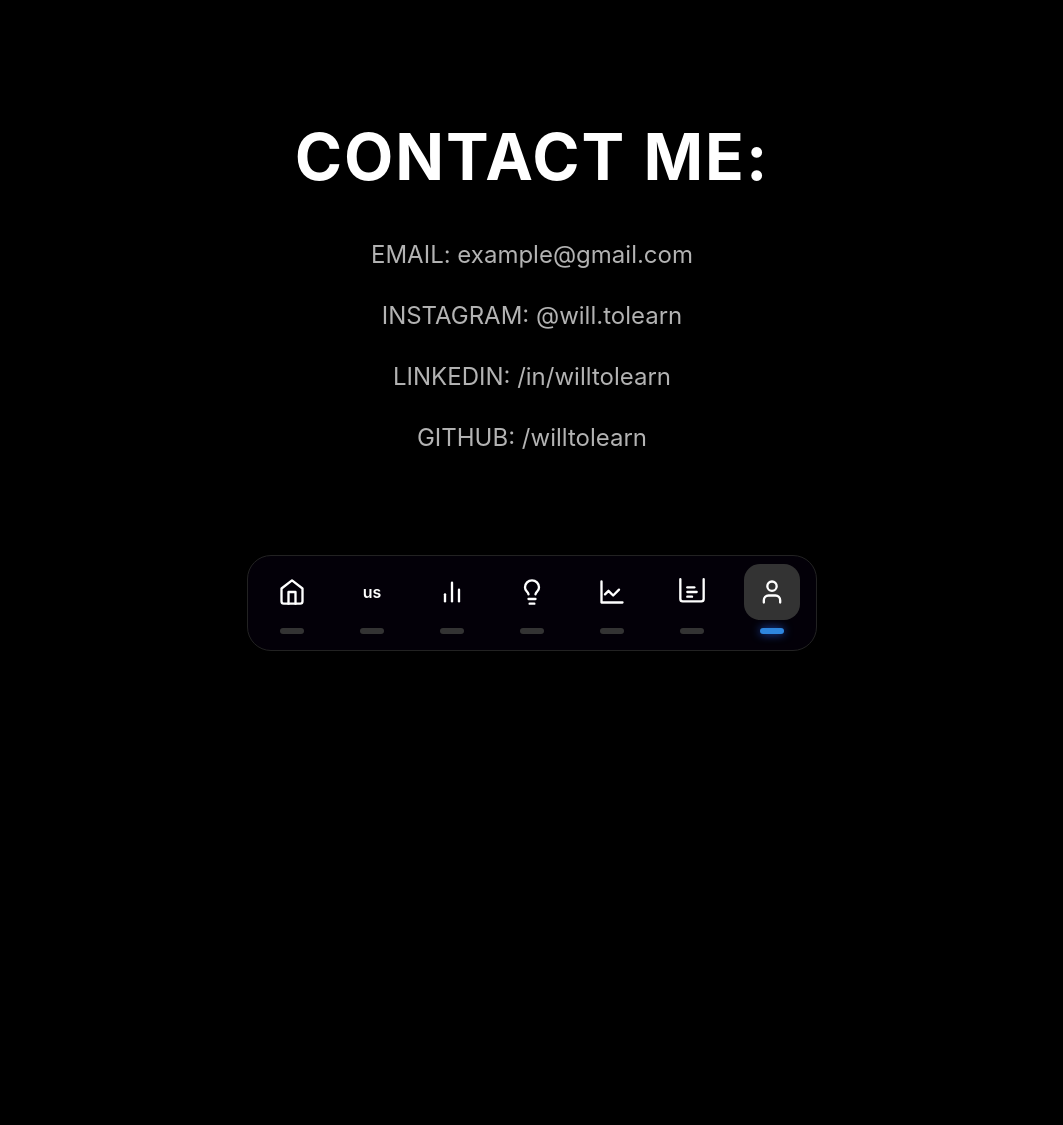
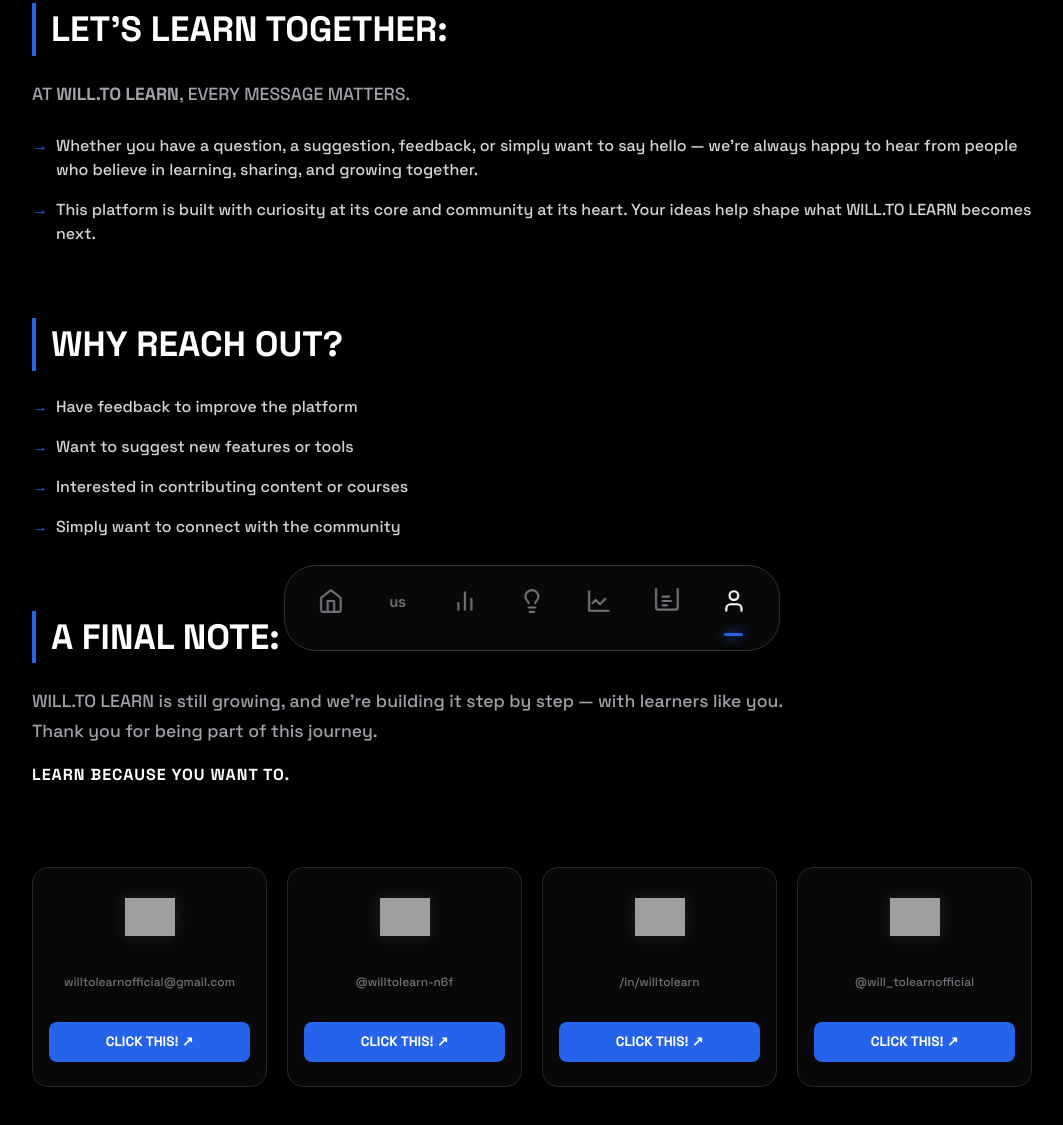
Before and after one commit to willtolearnofficial/WILL.TOLEARN, a plain HTML site: page contact.html in a window 1280 px wide. Shown: the part 117-1242 px from the top of the page, without its empty margins (108-1171 px from the left). Before the commit the page ends 800 px from the top, so only its background shows below. Drawn offline with nearby package versions, Linux system fonts and the light colour scheme; grey boxes are pictures that could not be loaded; a web font is replaced by a local one.

Commit message:
Update contact.html

```diff
--- a/contact.html
+++ b/contact.html
@@ -7,12 +7,13 @@
     <script src="https://cdn.tailwindcss.com"></script>
     <link rel="preconnect" href="https://fonts.googleapis.com">
     <link rel="preconnect" href="https://fonts.gstatic.com" crossorigin>
-    <link href="https://fonts.googleapis.com/css2?family=Space+Grotesk:wght@300;500;700&family=Tilt+Prism&display=swap" rel="stylesheet">
+    <link href="https://fonts.googleapis.com/css2?family=Space+Grotesk:wght@300;500;700&family=Tilt+Prism&family=Snippet&family=Inter:wght@400;600&display=swap" rel="stylesheet">
 
     <style>
         :root {
             --font-main: 'Space Grotesk', sans-serif;
             --font-accent: 'Tilt Prism', cursive;
+            --font-snippet: 'Snippet', sans-serif;
         }
 
         body {
@@ -24,9 +25,9 @@
             display: flex;
             flex-direction: column;
             align-items: center;
-            justify-content: center;
-            overflow: hidden;
-            padding: 20px;
+            overflow-x: hidden;
+            /* Extra bottom padding to ensure content clears the dock */
+            padding: 120px 24px 160px;
         }
 
         /* --- Header Logo Section --- */
@@ -39,6 +40,7 @@
             font-size: 2.5rem;
             font-weight: 700;
             letter-spacing: -1px;
+            z-index: 50;
         }
 
         .logo-w-ll { font-family: var(--font-main); }
@@ -49,48 +51,119 @@
             font-size: 1.1em;
         }
         .logo-tolearn {
-            font-family: var(--font-main);
+            font-family: var(--font-snippet);
             font-weight: 300;
             text-transform: uppercase;
             margin-left: 4px;
         }
 
-        /* --- Contact Content --- */
-        .contact-container {
-            text-align: center;
-            z-index: 10;
+        /* --- Main Content Layout --- */
+        .contact-wrapper {
+            max-width: 1000px;
+            width: 100%;
+            display: flex;
+            flex-direction: column;
+            gap: 3rem;
         }
 
-        .contact-title {
-            font-size: 4rem;
+        .section-title {
+            font-size: clamp(1.5rem, 5vw, 2.2rem);
             font-weight: 700;
-            margin-bottom: 2rem;
+            margin-bottom: 1.5rem;
             text-transform: uppercase;
-            letter-spacing: 2px;
+            border-left: 4px solid #2563eb;
+            padding-left: 15px;
         }
 
-        .contact-links {
+        .content-text {
+            color: #a1a1aa;
+            font-size: 1.1rem;
+            line-height: 1.7;
+            max-width: 800px;
+        }
+
+        .custom-list {
+            list-style: none;
+            padding: 0;
+            margin: 1.5rem 0;
+        }
+
+        .custom-list li {
+            position: relative;
+            padding-left: 1.5rem;
+            margin-bottom: 1rem;
+            color: #d4d4d8;
+        }
+
+        .custom-list li::before {
+            content: "→";
+            position: absolute;
+            left: 0;
+            color: #2563eb;
+            font-weight: bold;
+        }
+
+        /* --- Social Cards Responsive Grid --- */
+        .social-grid {
+            display: grid;
+            grid-template-columns: repeat(4, 1fr);
+            gap: 1.25rem;
+            margin-top: 2rem;
+        }
+
+        .social-card {
+            border: 1px solid #27272a;
+            border-radius: 16px;
+            padding: 24px 16px;
+            text-align: center;
+            background: rgba(255, 255, 255, 0.03);
+            transition: all 0.4s cubic-bezier(0.175, 0.885, 0.32, 1.275);
             display: flex;
             flex-direction: column;
-            gap: 1.5rem;
             align-items: center;
+            justify-content: space-between;
+            min-height: 220px;
         }
 
-        .contact-item {
-            font-size: 1.5rem;
-            text-decoration: none;
-            color: rgba(255, 255, 255, 0.7);
-            transition: color 0.3s ease, transform 0.3s ease;
-            border-bottom: 1px solid transparent;
+        .social-card:hover {
+            border-color: #3b82f6;
+            background: rgba(37, 99, 235, 0.05);
+            transform: translateY(-8px);
+            box-shadow: 0 10px 30px -10px rgba(37, 99, 235, 0.3);
         }
 
-        .contact-item:hover {
-            color: #fff;
-            transform: scale(1.05);
-            border-bottom: 1px solid #fff;
+        .social-icon {
+            width: 50px;
+            height: 50px;
+            object-fit: contain;
+            filter: drop-shadow(0 0 8px rgba(255,255,255,0.1));
         }
 
-        /* --- Dock Component Styles --- */
+        .social-handle {
+            font-size: 0.75rem;
+            color: #71717a;
+            word-break: break-all;
+            margin: 10px 0;
+        }
+
+        .click-btn {
+            background: #2563eb;
+            color: #fff;
+            width: 100%;
+            padding: 10px;
+            border-radius: 8px;
+            text-decoration: none;
+            font-weight: 600;
+            font-size: 0.85rem;
+            display: inline-block;
+            transition: background 0.3s;
+        }
+
+        .click-btn:hover {
+            background: #1d4ed8;
+        }
+
+        /* --- Dock UI --- */
         .dock-panel {
             position: fixed;
             bottom: 2rem;
@@ -99,243 +172,68 @@
             display: flex;
             align-items: flex-end;
             width: fit-content;
-            gap: 1.2rem;
-            border-radius: 1.5rem;
-            background-color: rgba(10, 10, 10, 0.4);
-            -webkit-backdrop-filter: blur(15px);
-            backdrop-filter: blur(15px);
+            gap: 1rem;
+            border-radius: 2rem;
+            background-color: rgba(10, 10, 10, 0.8);
+            backdrop-filter: blur(20px);
+            -webkit-backdrop-filter: blur(20px);
             border: 1px solid #333;
-            padding: 0.6rem 1.2rem 1rem;
+            padding: 10px 20px 14px;
             z-index: 100;
         }
 
         .dock-item {
-            position: relative;
             display: flex;
             flex-direction: column;
             align-items: center;
-            justify-content: flex-end;
             cursor: pointer;
-            transition: transform 0.2s ease;
+            transition: 0.2s;
         }
 
-        .dock-item:hover { transform: translateY(-5px); }
+        .dock-item:hover { transform: translateY(-4px); }
 
         .dock-icon-wrapper {
+            width: 3.2rem;
+            height: 3.2rem;
             display: flex;
             align-items: center;
             justify-content: center;
-            width: 3.2rem;
-            height: 3.2rem;
-            border-radius: 12px;
-            transition: 0.3s;
+            color: #71717a;
         }
 
-        .dock-item-white {
-            background-color: #fff;
-            color: #000;
-        }
-
-        .dock-label {
-            position: absolute;
-            top: -35px;
-            background: rgba(255, 255, 255, 0.1);
-            padding: 4px 10px;
-            border-radius: 6px;
-            font-size: 0.75rem;
-            opacity: 0;
-            transition: opacity 0.3s;
-            white-space: nowrap;
-            pointer-events: none;
-        }
-
-        .dock-item:hover .dock-label { opacity: 1; }
+        .dock-item.active .dock-icon-wrapper { color: #fff; }
 
         .dock-indicator {
-            width: 1.4rem;
-            height: 4px;
-            background-color: #333;
+            width: 1.2rem;
+            height: 3px;
+            background: transparent;
             border-radius: 10px;
-            margin-top: 0.6rem;
-            transition: 0.3s;
+            margin-top: 6px;
         }
 
         .dock-indicator.active {
-            background-color: #2563eb;
-            box-shadow: 0 0 10px rgba(37, 99, 235, 0.8);
+            background: #2563eb;
+            box-shadow: 0 0 12px #2563eb;
         }
 
-        /* --- Mobile Responsiveness --- */
-        @media (max-width: 768px) {
-            .logo-header { font-size: 1.8rem; top: 20px; left: 20px; }
-            .contact-title { font-size: 2.5rem; }
-            .contact-item { font-size: 1.2rem; }
-            .dock-panel { width: 95%; justify-content: space-around; gap: 0; }
-            .dock-icon-wrapper { width: 2.6rem; height: 2.6rem; }
-        }
-/* Base styles for the body */
-        body {
-            font-family: 'Inter', sans-serif;
-            background-color: #000;
-            display: flex;
-            justify-content: center;
-            align-items: center;
-            min-height: 100vh;
-            margin: 0;
-            overflow: hidden;
-            position: relative;
+        /* --- Responsive Queries --- */
+        @media (max-width: 900px) {
+            .social-grid { grid-template-columns: repeat(2, 1fr); }
         }
 
-        /* The main dock container */
-        .dock-panel {
-            /* Changed from 'absolute' to 'fixed' to keep it in the viewport */
-            position: fixed;
-            bottom: 2rem;
-            left: 50%;
-            transform: translateX(-50%);
-            display: flex;
-            align-items: flex-end;
-            width: fit-content;
-            gap: 1.5rem;
-            border-radius: 1.5rem;
-            background-color: rgba(6, 0, 16, 0.5);
-            -webkit-backdrop-filter: blur(10px);
-            backdrop-filter: blur(10px);
-            border: 1px solid #222;
-            padding: 0.5rem 1rem 1rem;
+        @media (max-width: 768px) {
+            body { padding-top: 100px; }
+            .logo-header { top: 20px; left: 20px; font-size: 1.8rem; }
+            .contact-wrapper { gap: 2rem; }
+            .dock-panel { width: 90%; justify-content: space-around; gap: 0; padding: 10px; }
+            .dock-icon-wrapper { width: 2.8rem; height: 2.8rem; }
         }
 
-        /* Individual dock items */
-        .dock-item {
-            position: relative;
-            display: flex;
-            flex-direction: column;
-            align-items: center;
-            justify-content: flex-end;
-            cursor: pointer;
-            outline: none;
-            transition: transform 0.2s ease-in-out;
+        @media (max-width: 480px) {
+            .social-grid { grid-template-columns: 1fr; }
+            .section-title { font-size: 1.4rem; }
+            .social-card { min-height: 180px; }
         }
-
-        /* Hover effect to lift the icon */
-        .dock-item:hover {
-            transform: translateY(-5px);
-        }
-
-        /* Label that appears on hover */
-        .dock-label {
-            position: absolute;
-            top: -2.5rem;
-            left: 50%;
-            transform: translateX(-50%);
-            white-space: nowrap;
-            padding: 0.25rem 0.75rem;
-            border-radius: 0.5rem;
-            background-color: #333;
-            color: #fff;
-            font-size: 0.875rem;
-            opacity: 0;
-            visibility: hidden;
-            transition: opacity 0.2s ease-in-out, visibility 0.2s ease-in-out;
-            pointer-events: none;
-        }
-
-        /* Show label on hover */
-        .dock-item:hover .dock-label {
-            opacity: 1;
-            visibility: visible;
-        }
-
-        /* Wrapper for the icon to handle background color change */
-        .dock-icon-wrapper {
-            position: relative;
-            display: flex;
-            align-items: center;
-            justify-content: center;
-            width: 3.5rem;
-            height: 3.5rem;
-            background-color: transparent;
-            border-radius: 1rem;
-            transition: background-color 0.2s ease-in-out;
-        }
-
-        /* Active state for the icon wrapper */
-        .dock-item.active .dock-icon-wrapper {
-            background-color: #333;
-        }
-
-        /* Text inside the 'me' icon */
-        .dock-text-icon {
-            color: #fff;
-            font-size: 1rem;
-            font-weight: 600;
-        }
-
-        /* Oval indicator at the bottom */
-        .dock-indicator {
-            width: 1.5rem;
-            height: 0.375rem;
-            background-color: #333;
-            border-radius: 9999px;
-            margin-top: 0.5rem;
-            transition: background-color 0.3s ease-in-out;
-        }
-
-        /* Active state for the indicator */
-        .dock-indicator.active {
-            background-color: #2e86de;
-        }
-
-        /* Responsive adjustments for mobile devices */
-        @media (max-width: 768px) {
-            .dock-panel {
-                gap: 0.75rem;
-                bottom: 1rem;
-                padding: 0.5rem 0.75rem 0.75rem;
-            }
-            .dock-icon-wrapper {
-                width: 3rem;
-                height: 3rem;
-            }
-            .dock-item svg, .dock-text-icon {
-                font-size: 1.25rem;
-                width: 24px;
-                height: 24px;
-            }
-            .dock-label {
-                top: -2rem;
-                font-size: 0.75rem;
-            }
-        }
-        /* Mobile-specific adjustments for a more compact design */
-        @media (max-width: 500px) {
-            .dock-panel {
-                gap: 0.5rem;
-                bottom: 0.5rem; /* Reduced bottom value for very small screens */
-                padding: 0.25rem 0.5rem 0.5rem;
-            }
-            .dock-icon-wrapper {
-                width: 2.5rem;
-                height: 2.5rem;
-                border-radius: 0.75rem;
-            }
-            .dock-item svg, .dock-text-icon {
-                font-size: 1rem;
-                width: 20px;
-                height: 20px;
-            }
-            .dock-indicator {
-                width: 1rem;
-                height: 0.25rem;
-                margin-top: 0.25rem;
-            }
-            .dock-label {
-                top: -1.75rem;
-                font-size: 0.65rem;
-                padding: 0.15rem 0.5rem;
-            }
-        }
-
     </style>
 </head>
 <body>
@@ -347,102 +245,106 @@
         <span class="logo-tolearn">TOLEARN</span>
     </header>
 
-    <main class="contact-container">
-        <h1 class="contact-title">CONTACT ME:</h1>
-        <div class="contact-links">
-            <a href="mailto:example@gmail.com" class="contact-item">EMAIL: example@gmail.com</a>
-            <a href="#" class="contact-item">INSTAGRAM: @will.tolearn</a>
-            <a href="#" class="contact-item">LINKEDIN: /in/willtolearn</a>
-            <a href="#" class="contact-item">GITHUB: /willtolearn</a>
+    <main class="contact-wrapper">
+        <section>
+            <h2 class="section-title">LET'S LEARN TOGETHER:</h2>
+            <p class="content-text">AT <strong>WILL.TO LEARN</strong>, EVERY MESSAGE MATTERS.</p>
+            <ul class="custom-list">
+                <li>Whether you have a question, a suggestion, feedback, or simply want to say hello — we're always happy to hear from people who believe in learning, sharing, and growing together.</li>
+                <li>This platform is built with curiosity at its core and community at its heart. Your ideas help shape what WILL.TO LEARN becomes next.</li>
+            </ul>
+        </section>
+
+        <section>
+            <h2 class="section-title">WHY REACH OUT?</h2>
+            <ul class="custom-list">
+                <li>Have feedback to improve the platform</li>
+                <li>Want to suggest new features or tools</li>
+                <li>Interested in contributing content or courses</li>
+                <li>Simply want to connect with the community</li>
+            </ul>
+        </section>
+
+        <section>
+            <h2 class="section-title">A FINAL NOTE:</h2>
+            <p class="content-text">WILL.TO LEARN is still growing, and we're building it step by step — with learners like you. Thank you for being part of this journey.</p>
+            <p style="margin-top:1rem; font-weight:700; color:#fff; letter-spacing:1px;">LEARN BECAUSE YOU WANT TO.</p>
+        </section>
+
+        <div class="social-grid">
+            <div class="social-card">
+                <img src="https://upload.wikimedia.org/wikipedia/commons/7/7e/Gmail_icon_%282020%29.svg" class="social-icon" alt="Gmail">
+                <span class="social-handle">willtolearnofficial@gmail.com</span>
+                <a href="mailto:willtolearnofficial@gmail.com" class="click-btn">CLICK THIS! ↗</a>
+            </div>
+            <div class="social-card">
+                <img src="https://upload.wikimedia.org/wikipedia/commons/0/09/YouTube_full-color_icon_%282017%29.svg" class="social-icon" alt="YouTube">
+                <span class="social-handle">@willtolearn-n6f</span>
+                <a href="https://youtube.com/@willtolearn-n6f" target="_blank" class="click-btn">CLICK THIS! ↗</a>
+            </div>
+            <div class="social-card">
+                <img src="https://upload.wikimedia.org/wikipedia/commons/8/81/LinkedIn_icon.svg" class="social-icon" alt="LinkedIn">
+                <span class="social-handle">/in/willtolearn</span>
+                <a href="#" class="click-btn">CLICK THIS! ↗</a>
+            </div>
+            <div class="social-card">
+                <img src="https://upload.wikimedia.org/wikipedia/commons/e/e7/Instagram_logo_2016.svg" class="social-icon" alt="Instagram">
+                <span class="social-handle">@will_tolearnofficial</span>
+                <a href="https://www.instagram.com/will_tolearnofficial" target="_blank" class="click-btn">CLICK THIS! ↗</a>
+            </div>
         </div>
     </main>
 
     <nav class="dock-panel">
-            <div class="dock-item" data-label="Home"onclick="window.location.href='home.html'" style="cursor: pointer;">
-                <span class="dock-label">Home</span>
+        <div class="dock-item" onclick="window.location.href='home.html'">
             <div class="dock-icon-wrapper">
-                    <svg xmlns="http://www.w3.org/2000/svg" width="28" height="28" viewBox="0 0 24 24" fill="none" stroke="currentColor" stroke-width="2" stroke-linecap="round" stroke-linejoin="round"><path d="m3 9 9-7 9 7v11a2 2 0 0 1-2 2H5a2 2 0 0 1-2-2z"/><polyline points="9 22 9 12 15 12 15 22"/></svg>
+                <svg xmlns="http://www.w3.org/2000/svg" width="26" height="26" viewBox="0 0 24 24" fill="none" stroke="currentColor" stroke-width="2" stroke-linecap="round" stroke-linejoin="round"><path d="m3 9 9-7 9 7v11a2 2 0 0 1-2 2H5a2 2 0 0 1-2-2z"/><polyline points="9 22 9 12 15 12 15 22"/></svg>
             </div>
             <div class="dock-indicator"></div>
         </div>
 
-            <div class="dock-item" data-label="About" onclick="window.location.href='About.html'" style="cursor: pointer;">
-                <span class="dock-label">About Will</span>
+        <div class="dock-item" onclick="window.location.href='About.html'">
             <div class="dock-icon-wrapper">
-                    <span style="font-family: 'Inter'; font-weight: 600;">us</span>
+                <span style="font-family: 'Inter'; font-weight: 600; font-size: 0.9rem;">us</span>
             </div>
             <div class="dock-indicator"></div>
         </div>
 
-            <div class="dock-item" data-label="Features" onclick="window.location.href='Feature.html'" style="cursor: pointer;">
-                <span class="dock-label">Features</span>
+        <div class="dock-item" onclick="window.location.href='Feature.html'">
             <div class="dock-icon-wrapper">
-                    <svg xmlns="http://www.w3.org/2000/svg" width="28" height="28" viewBox="0 0 24 24" fill="none" stroke="currentColor" stroke-width="2" stroke-linecap="round" stroke-linejoin="round"><line x1="18" x2="18" y1="20" y2="10"/><line x1="12" x2="12" y1="20" y2="4"/><line x1="6" x2="6" y1="20" y2="14"/></svg>
+                <svg xmlns="http://www.w3.org/2000/svg" width="26" height="26" viewBox="0 0 24 24" fill="none" stroke="currentColor" stroke-width="2" stroke-linecap="round" stroke-linejoin="round"><line x1="18" x2="18" y1="20" y2="10"/><line x1="12" x2="12" y1="20" y2="4"/><line x1="6" x2="6" y1="20" y2="14"/></svg>
             </div>
             <div class="dock-indicator"></div>
         </div>
 
-            <div class="dock-item" data-label="Learn" onclick="window.location.href='To learn.html'" style="cursor: pointer;">
-                <span class="dock-label">To Learn</span>
+        <div class="dock-item" onclick="window.location.href='To learn.html'">
             <div class="dock-icon-wrapper">
-                    <svg xmlns="http://www.w3.org/2000/svg" width="28" height="28" viewBox="0 0 24 24" fill="none" stroke="currentColor" stroke-width="2" stroke-linecap="round" stroke-linejoin="round"><path d="M15 14c.2-1 .7-1.7 1.5-2.5 1-.9 1.5-2.2 1.5-3.5A6 6 0 0 0 6 8c0 1.3.5 2.6 1.5 3.5.8.7 1.3 1.5 1.5 2.5"/><path d="M9 18h6"/><path d="M10 22h4"/></svg>
+                <svg xmlns="http://www.w3.org/2000/svg" width="26" height="26" viewBox="0 0 24 24" fill="none" stroke="currentColor" stroke-width="2" stroke-linecap="round" stroke-linejoin="round"><path d="M15 14c.2-1 .7-1.7 1.5-2.5 1-.9 1.5-2.2 1.5-3.5A6 6 0 0 0 6 8c0 1.3.5 2.6 1.5 3.5.8.7 1.3 1.5 1.5 2.5"/><path d="M9 18h6"/><path d="M10 22h4"/></svg>
             </div>
             <div class="dock-indicator"></div>
         </div>
 
-            <div class="dock-item" data-label="Stats"onclick="window.location.href='Experience.html'" style="cursor: pointer;">
-                <span class="dock-label">Experience</span>
+        <div class="dock-item" onclick="window.location.href='Experience.html'">
             <div class="dock-icon-wrapper">
-                    <svg xmlns="http://www.w3.org/2000/svg" width="28" height="28" viewBox="0 0 24 24" fill="none" stroke="currentColor" stroke-width="2" stroke-linecap="round" stroke-linejoin="round"><path d="M3 3v18h18"/><path d="m18 10-5 5-4-4-3 3"/></svg>
+                <svg xmlns="http://www.w3.org/2000/svg" width="26" height="26" viewBox="0 0 24 24" fill="none" stroke="currentColor" stroke-width="2" stroke-linecap="round" stroke-linejoin="round"><path d="M3 3v18h18"/><path d="m18 10-5 5-4-4-3 3"/></svg>
             </div>
             <div class="dock-indicator"></div>
         </div>
 
-            <div class="dock-item" onclick="window.location.href='internship.html'" style="cursor: pointer;">
-                <span class="dock-label">InternShip & Certifications</span>
+        <div class="dock-item" onclick="window.location.href='internship.html'">
             <div class="dock-icon-wrapper">
-                    <svg xmlns="http://www.w3.org/2000/svg" width="28" height="28" viewBox="0 0 24 24" fill="none" stroke="#fff" stroke-width="2" stroke-linecap="round" stroke-linejoin="round" class="lucide lucide-scroll-text">
-                        <path d="M22 1v17a2 2 0 0 1-2 2H4a2 2 0 0 1-2-2V1"/>
-                        <path d="M14 8H8"/>
-                        <path d="M16 12H8"/>
-                        <path d="M12 16H8"/>
-                    </svg>
+                <svg xmlns="http://www.w3.org/2000/svg" width="26" height="26" viewBox="0 0 24 24" fill="none" stroke="currentColor" stroke-width="2" stroke-linecap="round" stroke-linejoin="round"><path d="M22 1v17a2 2 0 0 1-2 2H4a2 2 0 0 1-2-2V1"/><path d="M14 8H8"/><path d="M16 12H8"/><path d="M12 16H8"/></svg>
             </div>
             <div class="dock-indicator"></div>
         </div>
 
-            <div class="dock-item active" data-label="Profile" onclick="window.location.href='contact.html'" style="cursor: pointer;">
-                <span class="dock-label">Contact</span>
+        <div class="dock-item active" onclick="window.location.href='contact.html'">
             <div class="dock-icon-wrapper">
-                    <svg xmlns="http://www.w3.org/2000/svg" width="28" height="28" viewBox="0 0 24 24" fill="none" stroke="currentColor" stroke-width="2" stroke-linecap="round" stroke-linejoin="round"><path d="M19 21v-2a4 4 0 0 0-4-4H9a4 4 0 0 0-4 4v2"/><circle cx="12" cy="7" r="4"/></svg>
+                <svg xmlns="http://www.w3.org/2000/svg" width="26" height="26" viewBox="0 0 24 24" fill="none" stroke="currentColor" stroke-width="2" stroke-linecap="round" stroke-linejoin="round"><path d="M19 21v-2a4 4 0 0 0-4-4H9a4 4 0 0 0-4 4v2"/><circle cx="12" cy="7" r="4"/></svg>
             </div>
             <div class="dock-indicator active"></div>
         </div>
     </nav>
-    </div>
-<script>
-        document.addEventListener('DOMContentLoaded', () => {
-            const dockItems = document.querySelectorAll('.dock-item');
-
-            dockItems.forEach(item => {
-                item.addEventListener('click', () => {
-                    dockItems.forEach(otherItem => {
-                        otherItem.classList.remove('active');
-                        const otherIndicator = otherItem.querySelector('.dock-indicator');
-                        if (otherIndicator) {
-                            otherIndicator.classList.remove('active');
-                        }
-                    });
-
-                    item.classList.add('active');
-                    const indicator = item.querySelector('.dock-indicator');
-                    if (indicator) {
-                        indicator.classList.add('active');
-                    }
-                });
-            });
-        });
-
 
 </body>
 </html>
```
Lines whose indentation alone changed are shown as unchanged.
